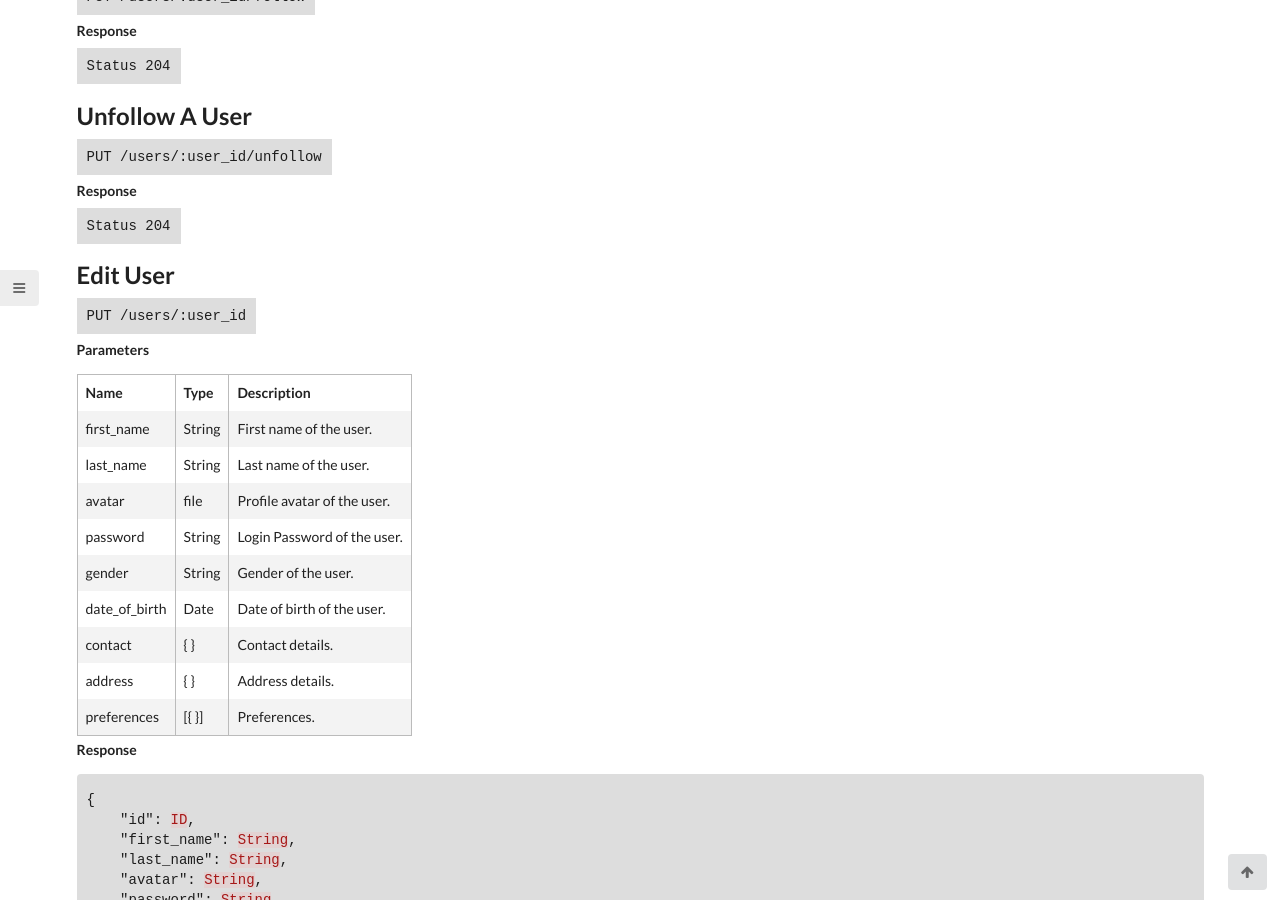
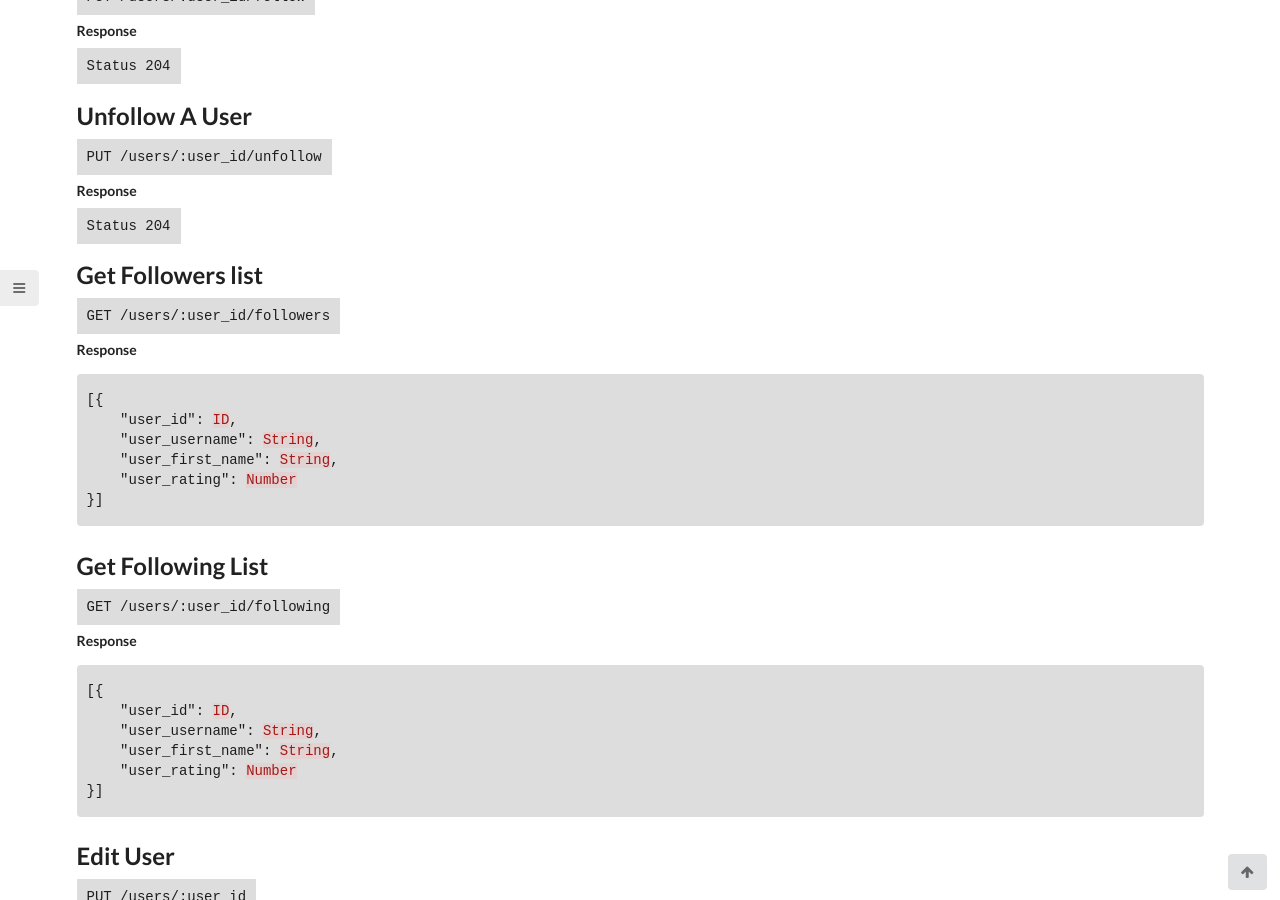
Before and after one commit to letsallchef/docs, a Jekyll site: the page built from _posts/api/2017-03-04-users.md, in a window 1280 px wide and 900 px high, scrolled down 5563 px. Built offline with Jekyll 4.4.1, drawn with Linux system fonts in a browser that asks for light colours.

Commit message:
adds get followers and following list

```diff
--- a/_posts/api/2017-03-04-users.md
+++ b/_posts/api/2017-03-04-users.md
@@ -294,6 +294,38 @@ Chefs and awesome people are now just a click away !
 `Status 204`
 
 
+## Get Followers list
+
+`GET /users/:user_id/followers`
+
+**Response**
+
+{% highlight json %}
+[{
+    "user_id": ID,
+    "user_username": String,
+    "user_first_name": String,
+    "user_rating": Number
+}]
+{% endhighlight %}
+
+
+## Get Following List
+
+`GET /users/:user_id/following`
+
+**Response**
+
+{% highlight json %}
+[{
+    "user_id": ID,
+    "user_username": String,
+    "user_first_name": String,
+    "user_rating": Number
+}]
+{% endhighlight %}
+
+
 ## Edit User
 
 `PUT /users/:user_id`
```
